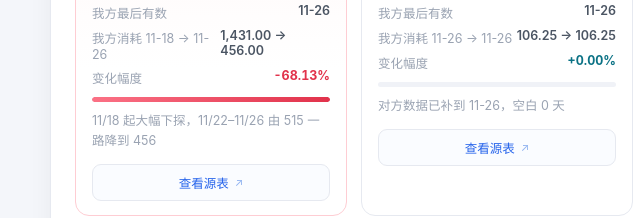
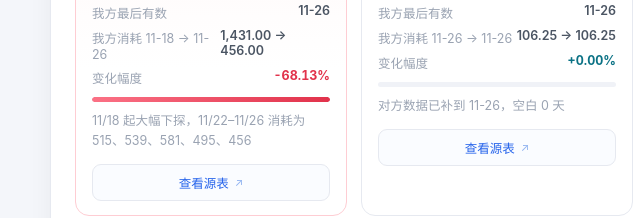
Before and after one commit to lynnee0127-ship-it/adx-dashboard, a plain HTML site: page index.html in a window 1280 px wide. Shown: the part 1542-1760 px from the top of the page, 0-640 px from the left. Drawn offline with Linux system fonts and the light colour scheme.

Commit message:
update dashboard 2026-11-28 17:23

```diff
--- a/index.html
+++ b/index.html
@@ -180,7 +180,7 @@ window.DASH_API = {
 window.DASH_NOAPI = {
   cutoff: "2026-11-26",
   families: [
-    {name:"mobupps",    lastPartner:"11-17", lastOurs:"11-26", blank:9, firstDate:"11-18", first:1431,    last:456,     pct:-68.13,  note:"11/18 起大幅下探，11/22–11/26 由 515 一路降到 456"},
+    {name:"mobupps",    lastPartner:"11-17", lastOurs:"11-26", blank:9, firstDate:"11-18", first:1431,    last:456,     pct:-68.13,  note:"11/18 起大幅下探，11/22–11/26 消耗为 515、539、581、495、456"},
     {name:"geniee",     lastPartner:"11-26", lastOurs:"11-26", blank:0, firstDate:"11-26", first:106.25,  last:106.25,  pct:0,       note:"对方数据已补到 11-26，空白 0 天"},
     {name:"speeddata",  lastPartner:"列全空", lastOurs:"11-26", blank:8, firstDate:"11-19", first:1.16,   last:4.32,    pct:272.41,  note:"总量仅几十美元量级，波动随机"},
     {name:"apkpure",    lastPartner:"11-22", lastOurs:"11-26", blank:4, firstDate:"11-23", first:244.01,  last:219.12,  pct:-10.20,  note:""},
```
